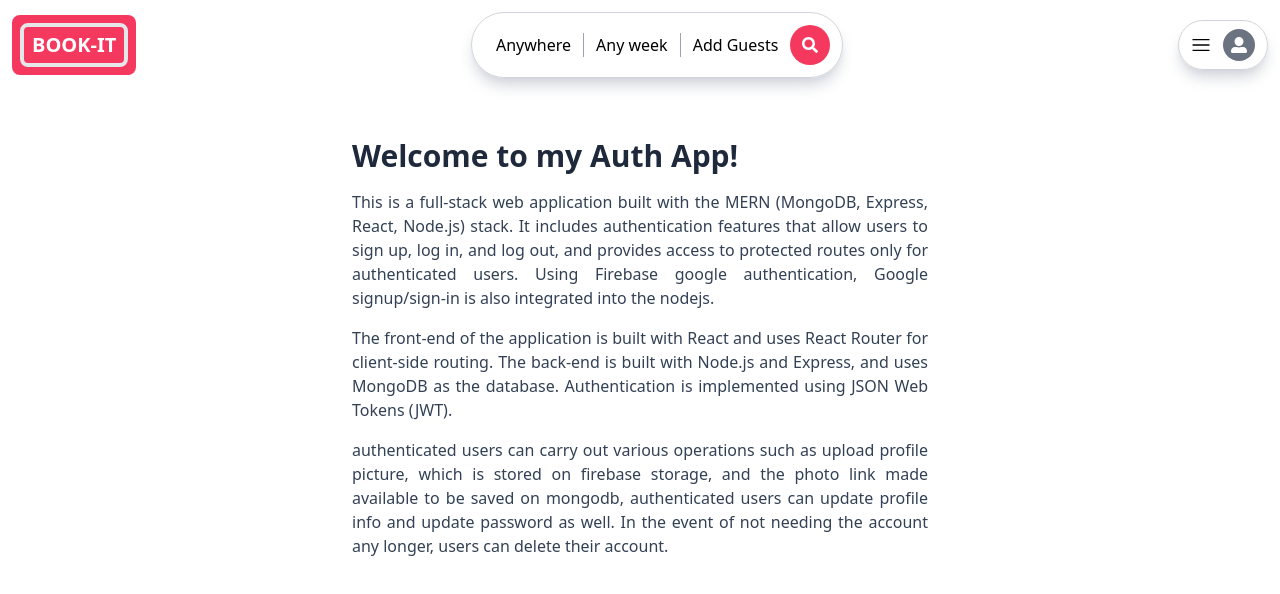
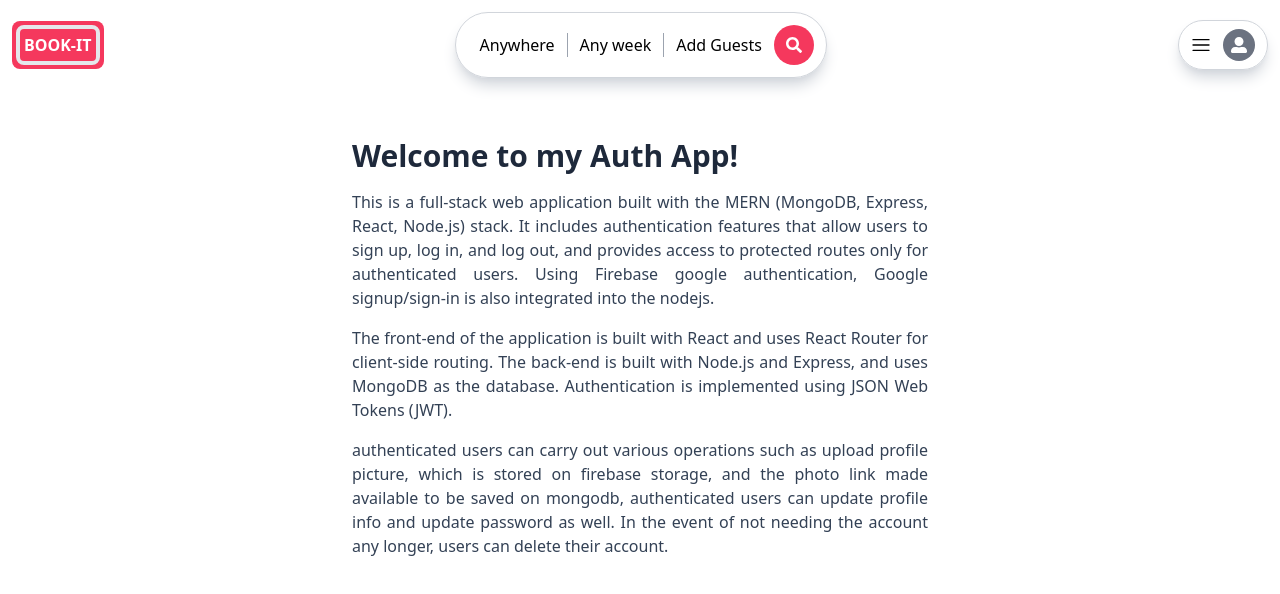
Before and after one commit to ochosteve08/Book-It, a React (Vite) app in the folder client/: page / in a window 1280 px wide. Shown: the top 594 px of the page. Built offline with nearby package versions, Linux system fonts and the light colour scheme.

Commit message:
rearrange the routing system

```diff
--- a/client/src/App.jsx
+++ b/client/src/App.jsx
@@ -1,27 +1,24 @@
-import { BrowserRouter as Router, Routes, Route } from "react-router-dom";
+import { Routes, Route } from "react-router-dom";
 import Home from "./pages/Home";
 import About from "./pages/About";
 import Profile from "./pages/Profile";
 import SignIn from "./pages/SignIn";
 import SignUp from "./pages/SignUp";
-import Header from "./Components/Header";
 import PrivateRoute from "./Components/PrivateRoute";
+import Layout from "./Components/Layout";
 
 function App() {
   return (
-    <Router>
-      <Header />
-
     <Routes>
-        <Route path="/" element={<Home />} />
+      <Route path="/" element={<Layout />} />
+      <Route index element={<Home />} />
       <Route path="about" element={<About />} />
-        <Route path="/profile" element={<PrivateRoute/>}>
+      <Route path="/profile" element={<PrivateRoute />}>
         <Route index element={<Profile />} />
       </Route>
       <Route path="signin" element={<SignIn />} />
       <Route path="signup" element={<SignUp />} />
     </Routes>
-    </Router>
   );
 }
 
--- a/client/src/Components/Header.jsx
+++ b/client/src/Components/Header.jsx
@@ -9,8 +9,8 @@ const Header = () => {
     <nav className="">
       <div className="flex p-3 justify-between items-center">
         <Link to={"/"}>
-          <div className="bg-primary p-2 rounded-lg">
-            <h1 className="font-bold bg-primary text-white px-2 py-1 border-4 rounded-lg  text-lg md:text-xl">
+          <div className="bg-primary p-1 rounded-lg">
+            <h1 className="font-semibold bg-primary text-white p-1 border-4 rounded-lg  text-md md:text-md">
               BOOK-IT
             </h1>
           </div>
--- /dev/null
+++ b/client/src/Components/Layout.jsx
@@ -0,0 +1,13 @@
+import { Outlet } from "react-router-dom";
+
+
+const Layout = () => {
+  return (
+    <>
+
+      <Outlet />
+    </>
+  );
+};
+
+export default Layout;
--- a/client/src/main.jsx
+++ b/client/src/main.jsx
@@ -1,17 +1,19 @@
-import React from 'react'
-import ReactDOM from 'react-dom/client'
-import App from './App.jsx'
-import './index.css'
-import store, { persistor } from './app/store.jsx'
-import {Provider} from 'react-redux'
+import React from "react";
+import ReactDOM from "react-dom/client";
+import App from "./App.jsx";
+import "./index.css";
+import store, { persistor } from "./app/store.jsx";
+import { Provider } from "react-redux";
 import { PersistGate } from "redux-persist/integration/react";
-
+import { BrowserRouter as Router } from "react-router-dom";
 
 ReactDOM.createRoot(document.getElementById("root")).render(
   <React.StrictMode>
     <Provider store={store}>
       <PersistGate loading={null} persistor={persistor}>
-        <App />
+        <Router>
+          <App />
+        </Router>
       </PersistGate>
     </Provider>
   </React.StrictMode>
--- a/client/src/pages/Home.jsx
+++ b/client/src/pages/Home.jsx
@@ -1,31 +1,36 @@
+import Header from "../Components/Header";
+
 const Home = () => {
   return (
+    <>
+      <Header />
       <div className="px-12 py-12 max-w-2xl mx-auto text-justify">
         <h1 className="text-3xl font-bold  mb-4 text-slate-800 mx-auto">
           Welcome to my Auth App!
         </h1>
         <p className="mb-4 text-slate-700">
           This is a full-stack web application built with the MERN (MongoDB,
-        Express, React, Node.js) stack. It includes authentication features that
-        allow users to sign up, log in, and log out, and provides access to
-        protected routes only for authenticated users. Using Firebase google
-        authentication, Google signup/sign-in is also integrated into the
-        nodejs.
+          Express, React, Node.js) stack. It includes authentication features
+          that allow users to sign up, log in, and log out, and provides access
+          to protected routes only for authenticated users. Using Firebase
+          google authentication, Google signup/sign-in is also integrated into
+          the nodejs.
         </p>
         <p className="mb-4 text-slate-700">
           The front-end of the application is built with React and uses React
           Router for client-side routing. The back-end is built with Node.js and
-        Express, and uses MongoDB as the database. Authentication is implemented
-        using JSON Web Tokens (JWT).
+          Express, and uses MongoDB as the database. Authentication is
+          implemented using JSON Web Tokens (JWT).
         </p>
         <p className="mb-4 text-slate-700">
           authenticated users can carry out various operations such as upload
-        profile picture, which is stored on firebase storage, and the photo link
-        made available to be saved on mongodb, authenticated users can update
-        profile info and update password as well. In the event of not needing
-        the account any longer, users can delete their account.
+          profile picture, which is stored on firebase storage, and the photo
+          link made available to be saved on mongodb, authenticated users can
+          update profile info and update password as well. In the event of not
+          needing the account any longer, users can delete their account.
         </p>
       </div>
+    </>
   );
 };
 
```
Lines whose indentation alone changed are shown as unchanged.
